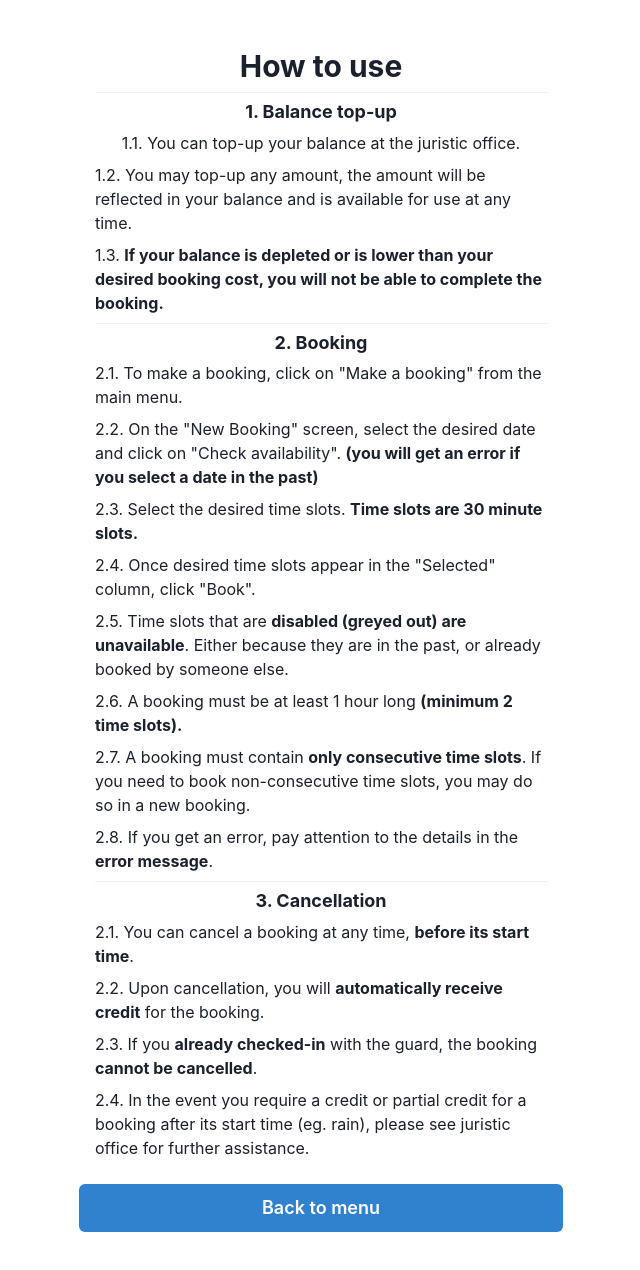
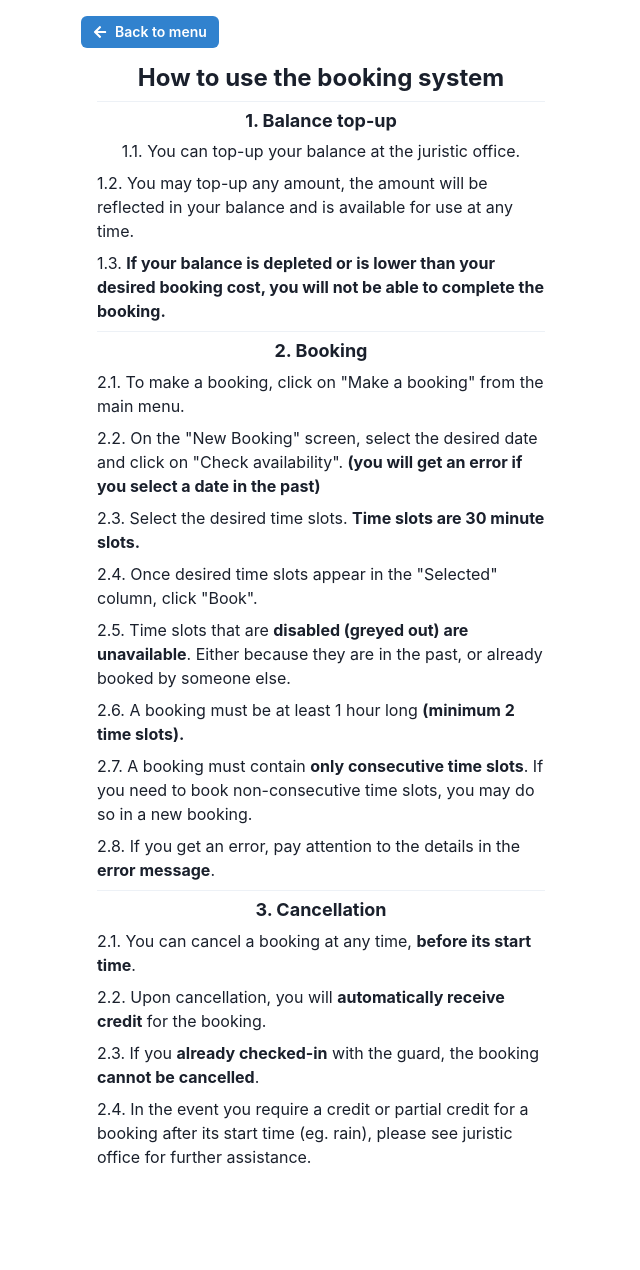
Before and after one commit to kn8a/kortgo, a React (Create React App) app: page /howto in a window 1280 px wide. Shown: the top 1270 px of the page, without its empty margins (319-959 px from the left). After the commit the page ends 1185 px from the top, so only its background shows below. Built offline with nearby package versions, Linux system fonts and the light colour scheme; no server answers.

Commit message:
standardize layout across users pages

```diff
--- a/src/pages/Book.js
+++ b/src/pages/Book.js
@@ -27,6 +27,7 @@ import axios from 'axios';
 import { useNavigate } from 'react-router-dom';
 import SlotButton from '../components/SlotButton';
 import UnSlotButton from '../components/UnSlotButton';
+import { FaArrowLeft } from 'react-icons/fa';
 var array = require('lodash/array');
 
 function Book(props) {
@@ -171,11 +172,20 @@ function Book(props) {
     <>
       <Flex
         minH={'100vh'}
-        align={'center'}
+        align={'flex-start'}
         justify={'center'}
         bg={useColorModeValue('gray.50', 'gray.800')}
       >
-        <Stack spacing={8} mx={'auto'} maxW={'lg'} py={12} px={6}>
+        <Stack spacing={4} mx={'auto'} maxW={'lg'} py={4} px={4} w='full'>
+        <RouteLink to={'/'}>
+                <Button
+                  size="sm"
+                  colorScheme={'blue'}
+                  leftIcon={<FaArrowLeft/>}
+                >
+                  Back to menu
+                </Button>
+              </RouteLink>
           <Stack align={'center'}>
             <Heading fontSize={'4xl'}>New booking</Heading>
             <Text fontSize={'lg'} color={'gray.600'}>
@@ -270,9 +280,7 @@ function Book(props) {
               <Button colorScheme={'blue'} size={'lg'} onClick={checkSlots}>
                 <Text>Book</Text>
               </Button>
-              <RouteLink to={'/'}>
-                <Button width={'full'}>Back to menu</Button>
-              </RouteLink>
+
             </Stack>
           </Box>
         </Stack>
--- a/src/pages/Bookings.js
+++ b/src/pages/Bookings.js
@@ -15,6 +15,7 @@ import { Link as RouteLink } from 'react-router-dom';
 import Booking from '../components/Booking';
 import Loader from '../components/Loader';
 import { useNavigate } from 'react-router-dom';
+import { FaArrowLeft, FaCaretLeft } from 'react-icons/fa';
 
 function Bookings(props) {
   const toast = useToast();
@@ -83,11 +84,20 @@ function Bookings(props) {
   return (
     <Flex
       minH={'100vh'}
-      align={'center'}
+      align={'flex-start'}
       justify={'space-between'}
       flexDirection={'column'}
     >
-      <Stack spacing={6} mx={'auto'} w='auto' py={12} px={2}>
+      <Stack spacing={4} mx={'auto'} maxW={'lg'} py={4} px={4} w='full'>
+      <RouteLink to={'/'}>
+                <Button
+                  size="sm"
+                  colorScheme={'blue'}
+                  leftIcon={<FaArrowLeft/>}
+                >
+                  Back to menu
+                </Button>
+              </RouteLink>
         <Stack align={'center'}>
           <Heading fontSize={'3xl'}>Upcoming bookings</Heading>
           <Divider />
@@ -110,13 +120,7 @@ function Bookings(props) {
 
 
       </Stack>
-      <Flex pb={4} w='auto'>
-      <RouteLink to={'/'}>
-          <Button colorScheme={'blue'} width="full" size={'lg'}>
-            Back to menu
-          </Button>
-        </RouteLink>
-      </Flex>
+
 
     </Flex>
   );
--- a/src/pages/Howto.js
+++ b/src/pages/Howto.js
@@ -1,17 +1,27 @@
 import React from 'react'
 import { Flex, Stack, Divider, Heading, Button, Text } from '@chakra-ui/react';
 import { Link as RouteLink } from 'react-router-dom';
+import { FaArrowLeft, FaCaretLeft } from 'react-icons/fa';
 
 function Howto() {
   return (
     <Flex
       minH={'100vh'}
-      align={'center'}
+      align={'flex-start'}
       justify={'center'}
     >
-      <Stack spacing={6} mx={'auto'} w="auto" maxW={'500px'} py={12} px={2}>
+      <Stack spacing={4} mx={'auto'} maxW={'lg'} py={4} px={4} w='full'>
+      <RouteLink to={'/'}>
+                <Button
+                  size="sm"
+                  colorScheme={'blue'}
+                  leftIcon={<FaArrowLeft/>}
+                >
+                  Back to menu
+                </Button>
+              </RouteLink>
         <Stack align={'center'} px={4}>
-          <Heading fontSize={'3xl'}>How to use</Heading>
+          <Heading fontSize={'2xl'}>How to use the booking system</Heading>
           <Divider />
           <Heading fontSize={'large'}>1. Balance top-up</Heading>
             <Text>1.1. You can top-up your balance at the juristic office.</Text>
@@ -36,13 +46,6 @@ function Howto() {
             <Text>2.4. In the event you require a credit or partial credit for a booking after its start time (eg. rain), please see juristic office for further assistance.</Text>
 
         </Stack>
-
-
-        <RouteLink to={'/'}>
-          <Button colorScheme={'blue'} width="full" size={'lg'}>
-            Back to menu
-          </Button>
-        </RouteLink>
       </Stack>
     </Flex>
   )
--- a/src/pages/Login.js
+++ b/src/pages/Login.js
@@ -12,11 +12,14 @@ import {
   Text,
   useColorModeValue,
   useToast,
+  Image,
+  Divider,
 } from '@chakra-ui/react';
 import { useState } from 'react';
 import { Link as RouteLink } from 'react-router-dom';
 import axios from 'axios';
 import { useNavigate } from 'react-router-dom';
+import KortGo from '../assets/images/kortgo-logo.svg'
 
 export default function Login(props) {
   const toast = useToast();
@@ -79,13 +82,15 @@ export default function Login(props) {
   return (
     <Flex
       minH={'100vh'}
-      align={'center'}
+      align={'flex-start'}
       justify={'center'}
       bg={useColorModeValue('gray.50', 'gray.800')}
     >
-      <Stack spacing={8} mx={'auto'} maxW={'lg'} py={12} px={6}>
+      <Stack spacing={8} mx={'auto'} maxW={'lg'} py={8} px={6}>
         <Stack align={'center'}>
-          <Heading fontSize={'4xl'}>Sign in to your account</Heading>
+
+
+          <Heading fontSize={'4xl'}>Log in to your account</Heading>
           <Text fontSize={'lg'} color={'gray.600'}>
             Don't have an account?{' '}
             <RouteLink to={'/register'}>
--- a/src/pages/Menu.js
+++ b/src/pages/Menu.js
@@ -47,11 +47,11 @@ function Menu(props) {
   return (
     <Flex
       minH={'100vh'}
-      align={'center'}
+      align={'flex-start'}
       justify={'center'}
       bg={useColorModeValue('gray.50', 'gray.800')}
     >
-      <Stack spacing={8} mx={'auto'} maxW={'lg'} py={12} px={6}>
+      <Stack spacing={4} mx={'auto'} maxW={'lg'} py={4} px={4} w='full'>
         <Stack align={'center'}>
           <Heading fontSize={'4xl'}>
             Welcome {`${props.loggedIn.name_first}`}
```
Also changed, not shown: src/assets/images/kortgo-logo.svg (added).
